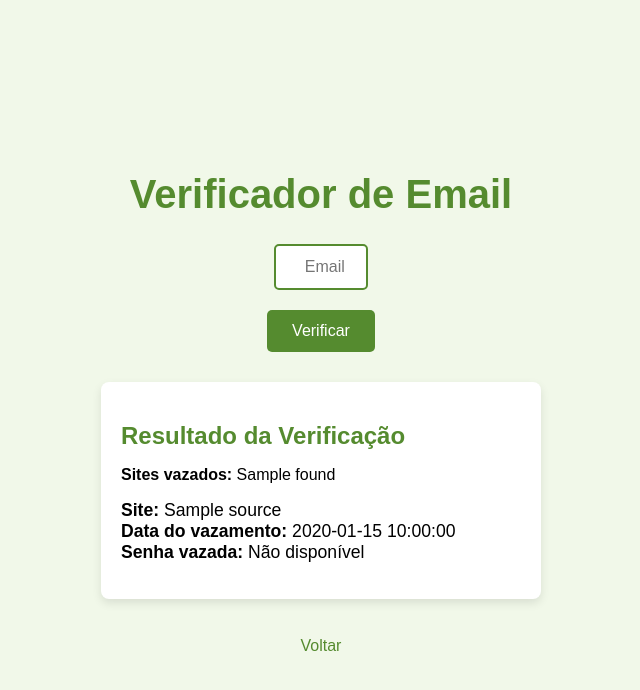
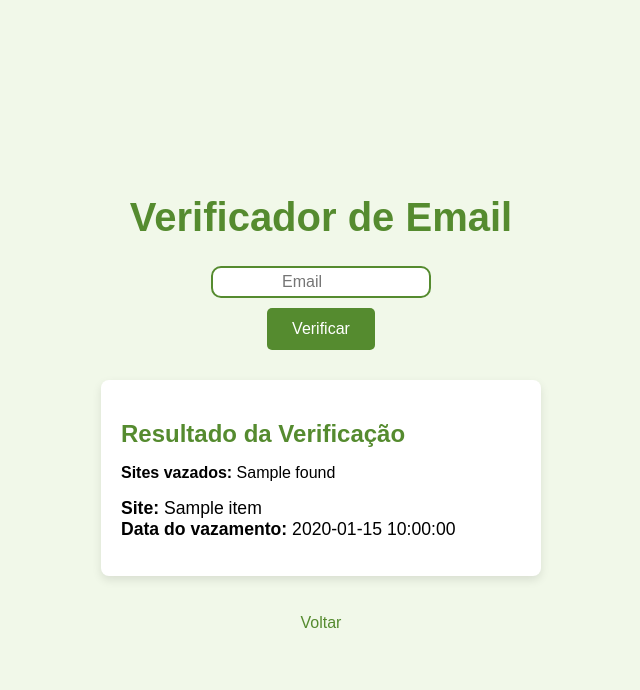
Before and after one commit to Pespoca34/first-site, a Flask app: template templates/email.html in a window 1280 px wide. Shown: the top 690 px of the page, without its empty margins (319-959 px from the left). Run offline with Flask 3, Linux system fonts and the light colour scheme; the template is opened without the code that fills it: most values are stand-ins (such as "Sample title", 1, 10 or a date in 2020).

Commit message:
verify email, now working[

```diff
--- a/static/css/email.css
+++ b/static/css/email.css
@@ -16,11 +16,11 @@ h1 {
 }
 
 input {
-    padding: 12px 20px;
+    padding: 5px 20px;
     font-size: 16px;
-    width: 20%;
-    margin-bottom: 20px;
-    border-radius: 5px;
+    width: 70%;
+    margin-bottom: 10px;
+    border-radius: 10px;
     border: 2px solid #558b2f;
 }
 
--- a/templates/email.html
+++ b/templates/email.html
@@ -9,25 +9,28 @@
 <body>
     <h1>Verificador de Email</h1>
     <form action="/email" method="POST">
-        <input type="email" name="email" placeholder="  Email" required>
+        <input type="email" name="email" placeholder="           Email" required>
         <br>
         <button type="submit">Verificar</button>
     </form>
 
     {% if dados %}
-        <div class="resultado">
-            <h2>Resultado da Verificação</h2>
+    <div class="resultado">
+        <h2>Resultado da Verificação</h2>
+        {% if dados['success'] == False %}
+            <p><strong>Nada foi vazado para esse e-mail  😁.</strong></p>
+        {% else %}
             <p><strong>Sites vazados: </strong>{{ dados['found'] }}</p>
             <ul>
-                {% for item in dados['result'] %}
+                {% for item in dados['sources'] %}
                     <li>
-                        <strong>Site:</strong> {{ item['source']['name'] }} <br>
-                        <strong>Data do vazamento:</strong> {{ item['source']['breach_date'] if item['source']['breach_date'] else 'Desconhecida' }} <br>
-                        <strong>Senha vazada:</strong> {{ item['password'] if 'password' in item else 'Não disponível' }} <br>
+                        <strong>Site:</strong> {{ item['name'] }} <br>
+                        <strong>Data do vazamento:</strong> {{ item['date'] if item['date'] else 'Desconhecida' }} <br>
                     </li>
                 {% endfor %}
             </ul>
-        </div>
+        {% endif %}
+    </div>
     {% endif %}
 
     <br>
```
Also changed, not shown: routes.py (+12 -8 lines).
